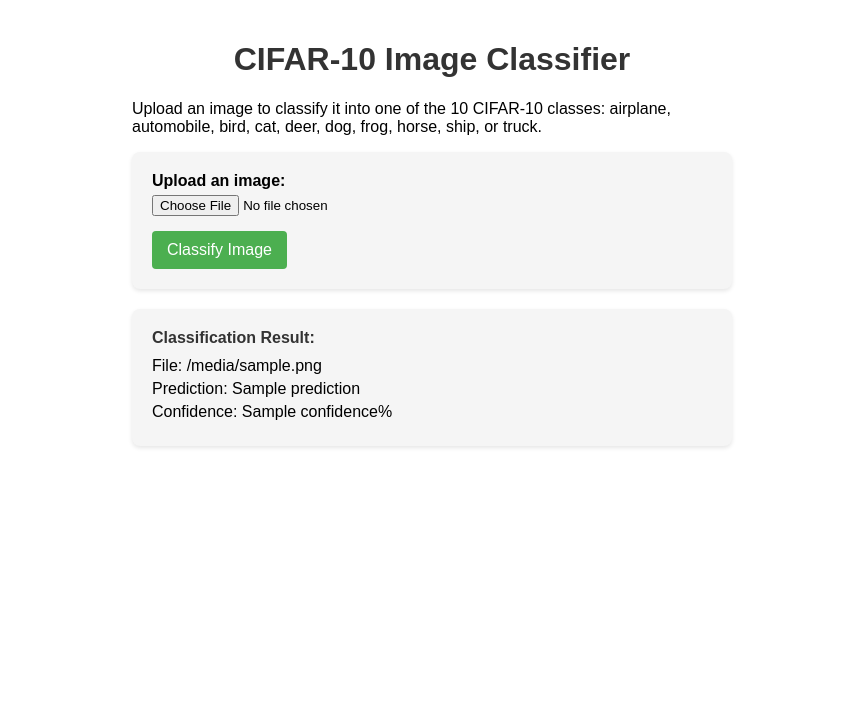
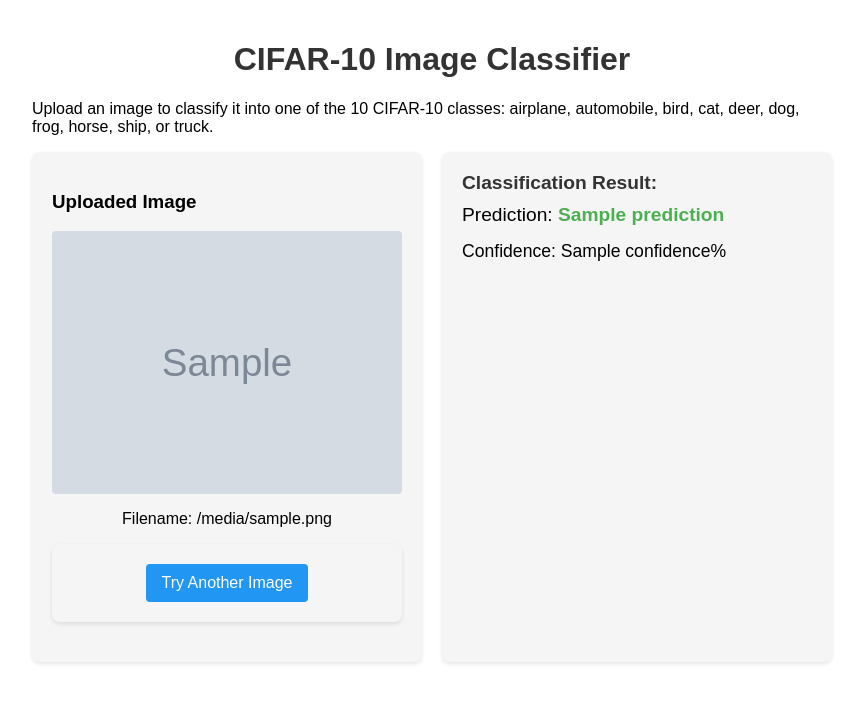
Before and after one commit to avidaldo/cifar-10-fastapi, a FastAPI app: template templates/form.html in a window 1280 px wide. Shown: the top 703 px of the page, without its empty margins (208-1069 px from the left). Run offline with FastAPI, Linux system fonts and the light colour scheme; the template is opened without the code that fills it: most values are stand-ins (such as "Sample title", 1, 10 or a date in 2020); grey boxes marked "Sample" are stand-in pictures; parts of the project's set-up code (start-up, migrations or seed data) failed here and were passed over.

Commit message:
Autocommit

```diff
--- a/main.py
+++ b/main.py
@@ -4,6 +4,8 @@ from fastapi.templating import Jinja2Templates
 from fastapi.staticfiles import StaticFiles
 import os
 import uvicorn
+import shutil
+import uuid
 
 # Import the model and utils
 from utils.image_utils import process_image
@@ -21,6 +23,9 @@ templates = Jinja2Templates(directory="templates")
 
 # Mount static files directory
 app.mount("/static", StaticFiles(directory="static"), name="static")
+
+# Create uploads directory if it doesn't exist
+os.makedirs("static/uploads", exist_ok=True)
 
 # Load the model at startup
 MODEL_PATH = os.path.join("models", "cifar_net.pth")
@@ -43,20 +48,33 @@ async def get_form(request: Request):
 @app.post("/predict/")
 async def predict(request: Request, file: UploadFile = File(...)):
     """Process an uploaded image and return the prediction"""
-    # Read the file contents
-    contents = await file.read()
+    # Create a unique filename for the uploaded image
+    file_extension = file.filename.split(".")[-1]
+    unique_filename = f"{uuid.uuid4()}.{file_extension}"
+    file_path = os.path.join("static", "uploads", unique_filename)
 
-    # Process the image
-    image_tensor = process_image(contents)
+    # Save the uploaded file
+    with open(file_path, "wb") as buffer:
+        shutil.copyfileobj(file.file, buffer)
+
+    # Process the image for prediction
+    image_tensor = process_image(file_path)
 
     # Make prediction
     result = predict_image(model, image_tensor)
 
-    # Add filename to result
+    # Add filename and image path to result
     result["filename"] = file.filename
 
-    # Return the template with the result
-    return templates.TemplateResponse("form.html", {"request": request, "result": result})
+    # Return the template with the result and image path
+    return templates.TemplateResponse(
+        "form.html",
+        {
+            "request": request,
+            "result": result,
+            "image_path": f"/static/uploads/{unique_filename}"
+        }
+    )
 
 if __name__ == "__main__":
     # Start the FastAPI application
--- a/static/css/style.css
+++ b/static/css/style.css
@@ -1,6 +1,6 @@
 body {
     font-family: Arial, sans-serif;
-    max-width: 600px;
+    max-width: 800px;
     margin: 0 auto;
     padding: 20px;
 }
@@ -42,22 +42,70 @@ button:hover {
     background-color: #45a049;
 }
 
-.result {
+.back-button {
+    background-color: #2196F3;
+}
+
+.back-button:hover {
+    background-color: #0b7dda;
+}
+
+.result-container {
+    display: flex;
+    flex-wrap: wrap;
+    gap: 20px;
+}
+
+.result-image {
+    flex: 1;
+    min-width: 300px;
     background-color: #f5f5f5;
     padding: 20px;
     border-radius: 8px;
     box-shadow: 0 2px 4px rgba(0, 0, 0, 0.1);
-    margin-top: 20px;
+}
+
+.result {
+    flex: 1;
+    min-width: 300px;
+    background-color: #f5f5f5;
+    padding: 20px;
+    border-radius: 8px;
+    box-shadow: 0 2px 4px rgba(0, 0, 0, 0.1);
 }
 
 .result-title {
     font-weight: bold;
     margin-bottom: 10px;
     color: #333;
+    font-size: 1.2em;
 }
 
 .result-item {
-    margin-bottom: 5px;
+    margin-bottom: 15px;
+    font-size: 1.1em;
+}
+
+.prediction {
+    font-size: 1.2em;
+}
+
+.prediction-value {
+    font-weight: bold;
+    color: #4CAF50;
+}
+
+.result-uploaded-image {
+    max-width: 100%;
+    max-height: 300px;
+    border-radius: 4px;
+    display: block;
+    margin: 0 auto 15px auto;
+}
+
+.image-info {
+    margin-top: 15px;
+    text-align: center;
 }
 
 .image-preview {
--- a/templates/form.html
+++ b/templates/form.html
@@ -9,7 +9,7 @@
     <p>Upload an image to classify it into one of the 10 CIFAR-10 classes: airplane, automobile, bird, cat, deer, dog, frog, horse, ship, or truck.</p>
 
     <!--  Form to upload an image -->
-
+    {% if not result %}
     <form id="upload-form" action="/predict/" enctype="multipart/form-data" method="post">
         <div class="form-group">
             <label for="file">Upload an image:</label>
@@ -21,15 +21,27 @@
         </div>
         <button type="submit">Classify Image</button>
     </form>
+    {% endif %}
 
     <!--  Result of the classification -->
+    {% if result %}
+    <div class="result-container">
+        <div class="result-image">
+            <h3>Uploaded Image</h3>
+            <img src="{{ image_path }}" class="result-uploaded-image">
+            <div class="image-info">
+                <p>Filename: {{ result.filename }}</p>
+                <form action="/" method="get">
+                    <button type="submit" class="back-button">Try Another Image</button>
+                </form>
+            </div>
+        </div>
 
-    {% if result %} <!-- If the result is not empty (the user has uploaded an image and clicked the button)-->
-    <div class="result">
-        <div class="result-title">Classification Result:</div>
-        <div class="result-item">File: {{ result.filename }}</div>
-        <div class="result-item">Prediction: {{ result.prediction }}</div>
-        <div class="result-item">Confidence: {{ result.confidence }}%</div>
+        <div class="result">
+            <div class="result-title">Classification Result:</div>
+            <div class="result-item prediction">Prediction: <span class="prediction-value">{{ result.prediction }}</span></div>
+            <div class="result-item">Confidence: {{ result.confidence }}%</div>
+        </div>
     </div>
     {% endif %}
 
```
Also changed, not shown: utils/image_utils.py (+13 -5 lines), README.md.
